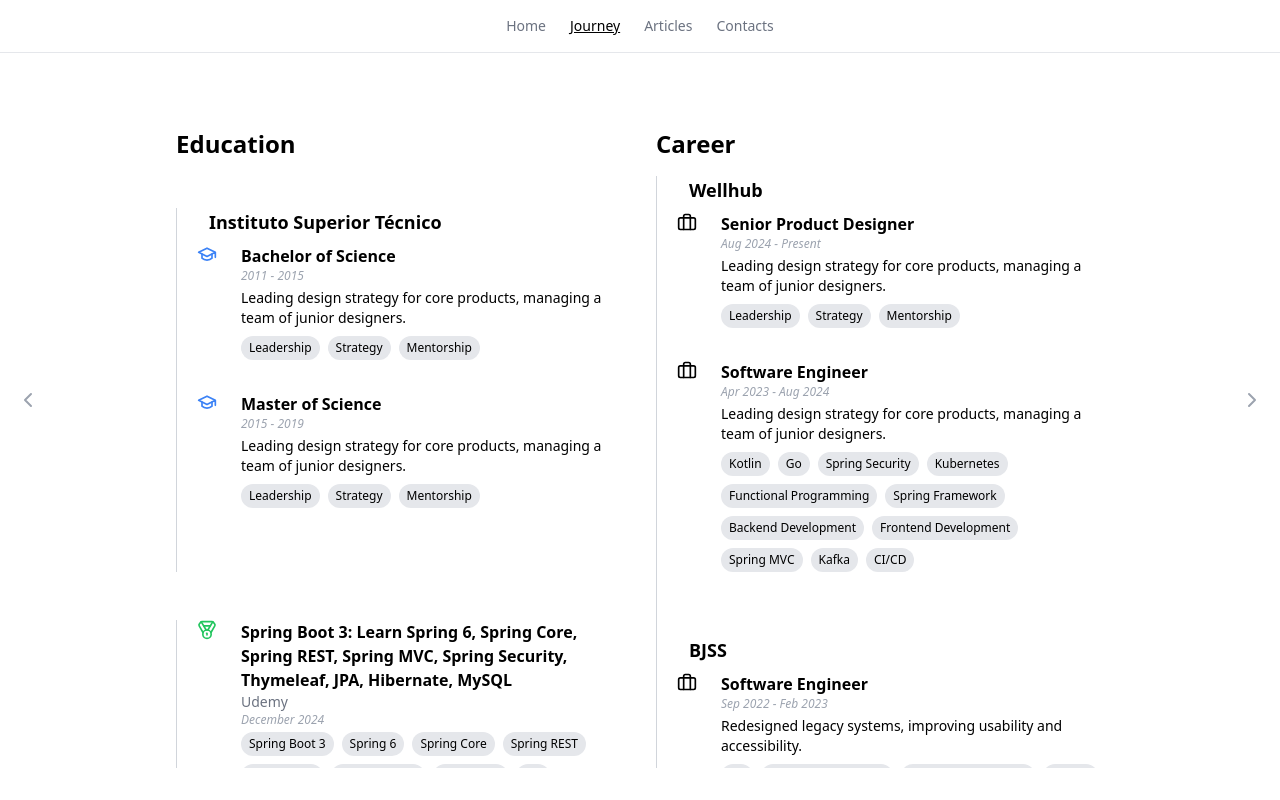
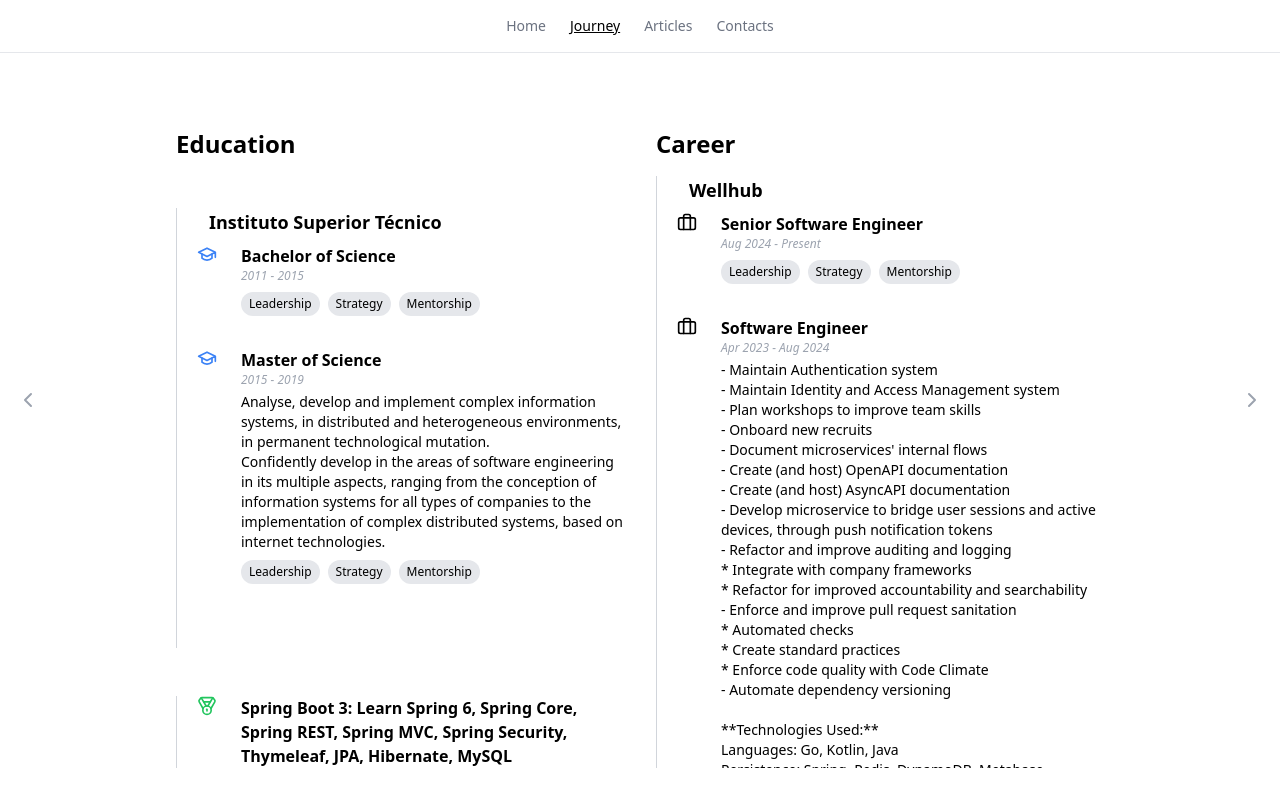
Before and after one commit to rnjesuz/rnjesuz.github.io, a React (Vite) app: page / in a window 1280 px wide. Both pictures are taken after a click on the button "Journey". Built offline with nearby package versions, Linux system fonts and the light colour scheme; the HTML template or start-up script is replaced by a standard one.

Commit message:
feat: clean up journey
Add proper descriptions
Remove commented code
Format text with `whitespace-pre-line` to preserve white-space

```diff
--- a/src/HomepageCarousel/data/career.js
+++ b/src/HomepageCarousel/data/career.js
@@ -1,24 +1,44 @@
-// import { Briefcase } from "lucide-react";
-
 export const careerData = [
   {
     company: "Wellhub",
     roles: [
       {
-        title: "Senior Product Designer",
+        title: "Senior Software Engineer",
         date: "Aug 2024 - Present",
-        description:
-          "Leading design strategy for core products, managing a team of junior designers.",
+        description: "",
         keywords: ["Leadership", "Strategy", "Mentorship"],
-        // icon: <Briefcase className="w-5 h-5 text-black" />,
       },
       {
         title: "Software Engineer",
         date: "Apr 2023 - Aug 2024",
-        description:
-          "Leading design strategy for core products, managing a team of junior designers.",
+        description: `
+          - Maintain Authentication system
+          - Maintain Identity and Access Management system
+          - Plan workshops to improve team skills
+          - Onboard new recruits
+          - Document microservices' internal flows
+          - Create (and host) OpenAPI documentation
+          - Create (and host) AsyncAPI documentation
+          - Develop microservice to bridge user sessions and active devices, through push notification tokens
+          - Refactor and improve auditing and logging
+            * Integrate with company frameworks
+            * Refactor for improved accountability and searchability
+          - Enforce and improve pull request sanitation
+            * Automated checks
+            * Create standard practices
+            * Enforce code quality with Code Climate
+          - Automate dependency versioning
+
+          **Technologies Used:**
+          Languages: Go, Kotlin, Java
+          Persistence: Spring, Redis, DynamoDB, Metabase
+          Others: Kafka, Docker, Kubernetes, jUnit, Maven, Groovy, Datadog
+          Frameworks: Spring, Keycloak, Swagger
+          Server: Jetty, Tomcat
+          Deployment: AWS, GitHub Actions, ArgoCD
+          Dev Tools: IntelliJ IDEA, Git
+        `.trim(),
         keywords: ["Kotlin", "Go", "Spring Security", "Kubernetes", "Functional Programming", "Spring Framework", "Backend Development", "Frontend Development", "Spring MVC", "Kafka", "CI/CD"],
-        // icon: <Briefcase className="w-5 h-5 text-black" />,
       },
     ],
   },
@@ -28,10 +48,11 @@
       {
         title: "Software Engineer",
         date: "Sep 2022 - Feb 2023",
-        description:
-          "Redesigned legacy systems, improving usability and accessibility.",
+        description: `
+          Codebase migration from .NET to Go
+          Updating development procedures to newer industry standards
+          `.trim(),
         keywords: ["Go", "Agile Methodologies", "Solution Architecture", "MySQL", "Waterfall Project  Management", "CI/CD"],
-        // icon: <Briefcase className="w-5 h-5 text-black" />,
       },
     ],
   },
@@ -41,18 +62,34 @@
       {
         title: "Software Engineer",
         date: "Jun 2019 - Aug 2022",
-        description:
-          "Worked across mobile and web platforms, creating cohesive design systems.",
+        description: `
+        Sofware Engineer:
+          - Development and automation of processes in a multi-context ecosystem
+          - DevOps
+          - Integration with internal and external systems
+          - Migration from a monolithic system to a micro-service environment
+          Programming languages: Java, Python, Bash
+          Persistence: JPA (Hibernate), PostgreSQL
+          Frameworks: Jersey, Jooby, Guice, Flyway
+          Other involved technologies: Kafka, Docker, Nomad, jUnit, Maven
+          Server: Jetty, Tomcat
+          Deployment: AWS, Terraform, Ansible
+          Developer tools: IntelliJ IDEA, DataGrip, git
+
+          Solution Architect:
+          - Standardization for event-driven architecture
+          - Scalable and future-proofed RESTful APIs
+        `.trim(),
         keywords: ["AWS", "Maven", "Java", "PostgreSQL", "Docker", "Kafka", "CI/CD"],
-        // icon: <Briefcase className="w-5 h-5 text-black" />,
       },
       {
         title: "Agile Coach",
         date: "Sep 2020 - Aug 2021",
-        description:
-          "Worked across mobile and web platforms, creating cohesive design systems.",
+        description: `
+          Identification and removal of constraints hindering and delaying development cycle.
+          Estimation and Planning - Dealing with uncertainty. Managing backlog debt.
+        `.trim(),
         keywords: ["Agile Metjodologies"],
-        // icon: <Briefcase className="w-5 h-5 text-black" />,
       },
     ],
   },
--- a/src/HomepageCarousel/data/education.js
+++ b/src/HomepageCarousel/data/education.js
@@ -1,26 +1,23 @@
-// import {GraduationCap} from "lucide-react";
-
 export const educationData = [
   {
     school: "Instituto Superior Técnico",
     degrees: [
       {
         title: "Bachelor of Science",
-        subtititle: "Information Systems and Computer Engineering",
+        subtitle: "Information Systems and Computer Engineering",
         date: "2011 - 2015",
-        description:
-          "Leading design strategy for core products, managing a team of junior designers.",
+        description: "",
         keywords: ["Leadership", "Strategy", "Mentorship"],
-        // icon: <GraduationCap className="w-5 h-5 text-blue-500" />,
       },
       {
         title: "Master of Science",
-        subtititle: "Information Systems and Computer Engineering",
+        subtitle: "Information Systems and Computer Engineering",
         date: "2015 - 2019",
-        description:
-          "Leading design strategy for core products, managing a team of junior designers.",
+        description: `
+          Analyse, develop and implement complex information systems, in distributed and heterogeneous environments, in permanent technological mutation.
+          Confidently develop in the areas of software engineering in its multiple aspects, ranging from the conception of information systems for all types of companies to the implementation of complex distributed systems, based on internet technologies.
+          `.trim(),
         keywords: ["Leadership", "Strategy", "Mentorship"],
-        // icon: <GraduationCap className="w-5 h-5 text-blue-500" />,
       },
     ],
   },
--- a/src/HomepageCarousel/sections/Journey.jsx
+++ b/src/HomepageCarousel/sections/Journey.jsx
@@ -13,14 +13,13 @@
             <h3 className="text-lg font-semibold mb-2">{school.school}</h3>
             {school.degrees.map((degree, i) => (
               <div key={i} className="relative pl-8 pb-8">
-                {/*<div className="absolute left-[-12px] top-0 bg-white z-10">{degree.icon}</div>*/}
                 <div className="absolute left-[-12px] top-0 bg-white z-10">
                   <GraduationCap className="w-5 h-5 text-blue-500" />
                 </div>
                 <h4 className="text-md font-semibold">{degree.title}</h4>
                 <h5 className="text-sm font-semibold">{degree.subtittle}</h5>
                 <p className="text-xs text-gray-400 italic mb-1">{degree.date}</p>
-                <p className="text-sm mb-2">{degree.description}</p>
+                <p className="text-sm mb-2 whitespace-pre-line">{degree.description}</p>
                 <div className="flex flex-wrap gap-2">
                   {degree.keywords.map((kw, idx) => (
                     <span key={idx} className="bg-gray-200 text-xs px-2 py-1 rounded-full">{kw}</span>
@@ -38,7 +37,6 @@
             <h3 className="text-lg font-semibold mb-2">{accreditation.accreditation}</h3>
             {accreditation.certifications.map((certification, i) => (
               <div key={i} className="relative pl-8 pb-8">
-                {/*<div className="absolute left-[-12px] top-0 bg-white z-10">{certification.icon}</div>*/}
                 <div className="absolute left-[-12px] top-0 bg-white z-10">
                   <Medal className="w-5 h-5 text-green-500" />
                 </div>
@@ -65,13 +63,12 @@
             <h3 className="text-lg font-semibold mb-2">{company.company}</h3>
             {company.roles.map((role, i) => (
               <div key={i} className="relative pl-8 pb-8">
-                {/*<div className="absolute left-[-12px] top-0 bg-white z-10">{role.icon}</div>*/}
                 <div className="absolute left-[-12px] top-0 bg-white z-10">
                   <Briefcase className="w-5 h-5 text-black" />
                 </div>
                 <h4 className="text-md font-semibold">{role.title}</h4>
                 <p className="text-xs text-gray-400 italic mb-1">{role.date}</p>
-                <p className="text-sm mb-2">{role.description}</p>
+                <p className="text-sm mb-2 whitespace-pre-line">{role.description}</p>
                 <div className="flex flex-wrap gap-2">
                   {role.keywords.map((kw, idx) => (
                     <span key={idx} className="bg-gray-200 text-xs px-2 py-1 rounded-full">{kw}</span>
```
Also changed, not shown: src/HomepageCarousel/data/accreditations.js (+2 -12 lines).
